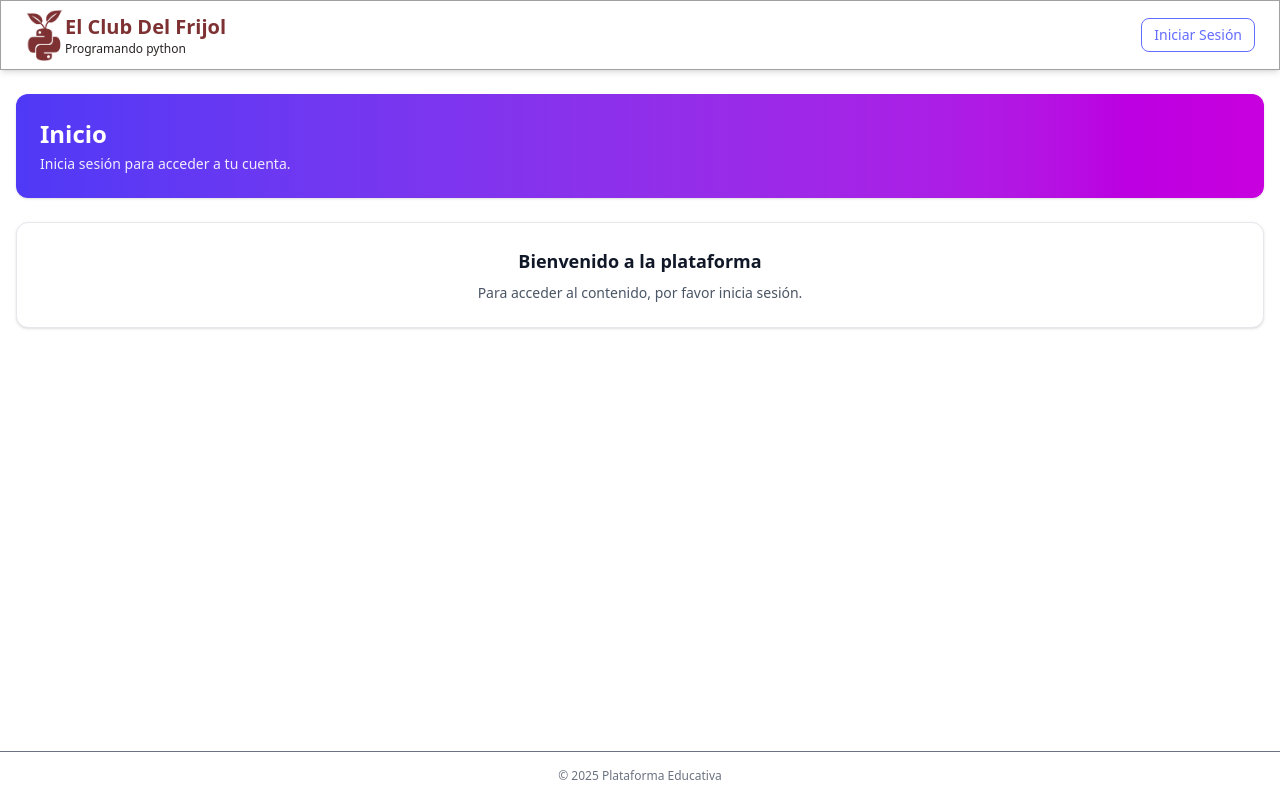
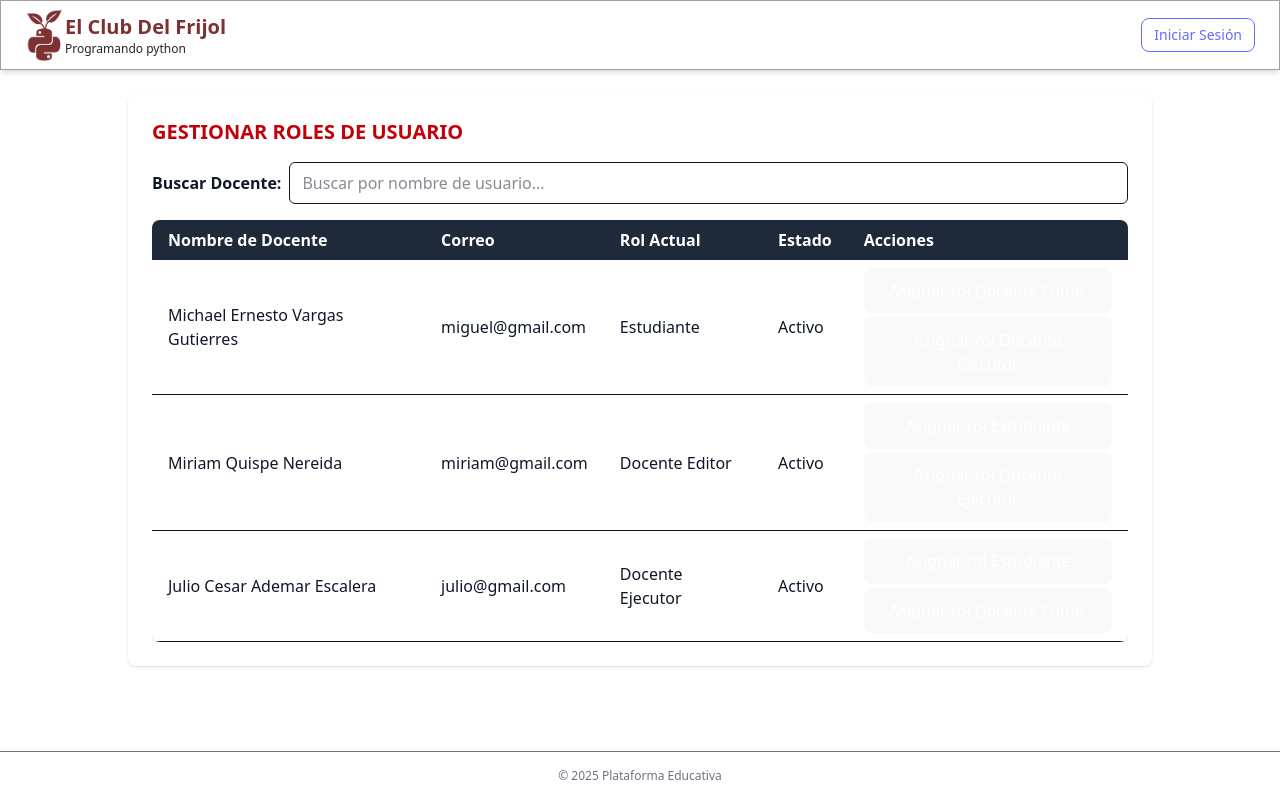
Before and after one commit to brethitman/GENERACION-DE-SOFTWARE, a React (Vite) app in the folder FRONTEND_GS/: page /roles in a window 1280 px wide. Built offline with nearby package versions, Linux system fonts and the light colour scheme; no server answers.

Commit message:
rolesUsuario

```diff
--- a/FRONTEND_GS/src/App.tsx
+++ b/FRONTEND_GS/src/App.tsx
@@ -12,6 +12,7 @@ import Registro from "./pages/Registro/Registro";
 import Users from "./pages/Users/Users";
 import PanelEstudiante from "./pages/panels/PanelEstudiante";
 import PanelAdmin from "./pages/panels/PanelAdmin";
+import Roles from "./pages/admi/GestionarRoles";
 
 export default function App() {
   return (
@@ -21,7 +22,8 @@ export default function App() {
         <Route path="/" element={<Home />} />
         <Route path="/login" element={<Login />} />
         <Route path="/registro" element={<Registro />} />
-<Route
+        <Route path="/roles" element={<Roles />} />
+    <Route
       path="/panel/admin"
       element={
 
@@ -29,6 +31,7 @@ export default function App() {
 
       }
     />
+
 
         {/* Privado */}
         <Route
--- /dev/null
+++ b/FRONTEND_GS/src/pages/admi/GestionarRoles.tsx
@@ -0,0 +1,79 @@
+export default function RolesUsuario() {
+  return (
+    <div className="p-6 max-w-5xl mx-auto bg-white rounded-lg shadow">
+      <h1 className="text-xl font-bold text-red-700 mb-4">GESTIONAR ROLES DE USUARIO</h1>
+
+      {/* Buscador */}
+      <div className="mb-4 flex items-center gap-2">
+        <label htmlFor="buscar" className="font-semibold">Buscar Docente:</label>
+        <input
+          id="buscar"
+          type="text"
+          placeholder="Buscar por nombre de usuario..."
+          className="flex-1 border rounded-md px-3 py-2 focus:outline-none focus:ring focus:ring-red-300"
+        />
+      </div>
+
+      {/* Tabla */}
+      <div className="overflow-x-auto">
+        <table className="w-full border-collapse rounded-lg overflow-hidden shadow">
+          <thead className="bg-gray-800 text-white">
+            <tr>
+              <th className="px-4 py-2 text-left">Nombre de Docente</th>
+              <th className="px-4 py-2 text-left">Correo</th>
+              <th className="px-4 py-2 text-left">Rol Actual</th>
+              <th className="px-4 py-2 text-left">Estado</th>
+              <th className="px-4 py-2 text-left">Acciones</th>
+            </tr>
+          </thead>
+          <tbody>
+            <tr className="border-b">
+              <td className="px-4 py-2">Michael Ernesto Vargas Gutierres</td>
+              <td className="px-4 py-2">miguel@gmail.com</td>
+              <td className="px-4 py-2">Estudiante</td>
+              <td className="px-4 py-2">Activo</td>
+              <td className="px-4 py-2 space-y-1 flex flex-col">
+                <button className="bg-red-600 text-white px-2 py-1 rounded hover:bg-red-700">
+                  Asignar rol Docente Editor
+                </button>
+                <button className="bg-red-600 text-white px-2 py-1 rounded hover:bg-red-700">
+                  Asignar rol Docente Ejecutor
+                </button>
+              </td>
+            </tr>
+
+            <tr className="border-b">
+              <td className="px-4 py-2">Miriam Quispe Nereida</td>
+              <td className="px-4 py-2">miriam@gmail.com</td>
+              <td className="px-4 py-2">Docente Editor</td>
+              <td className="px-4 py-2">Activo</td>
+              <td className="px-4 py-2 space-y-1 flex flex-col">
+                <button className="bg-red-600 text-white px-2 py-1 rounded hover:bg-red-700">
+                  Asignar rol Estudiante
+                </button>
+                <button className="bg-red-600 text-white px-2 py-1 rounded hover:bg-red-700">
+                  Asignar rol Docente Ejecutor
+                </button>
+              </td>
+            </tr>
+
+            <tr className="border-b">
+              <td className="px-4 py-2">Julio Cesar Ademar Escalera</td>
+              <td className="px-4 py-2">julio@gmail.com</td>
+              <td className="px-4 py-2">Docente Ejecutor</td>
+              <td className="px-4 py-2">Activo</td>
+              <td className="px-4 py-2 space-y-1 flex flex-col">
+                <button className="bg-red-600 text-white px-2 py-1 rounded hover:bg-red-700">
+                  Asignar rol Estudiante
+                </button>
+                <button className="bg-red-600 text-white px-2 py-1 rounded hover:bg-red-700">
+                  Asignar rol Docente Editor
+                </button>
+              </td>
+            </tr>
+          </tbody>
+        </table>
+      </div>
+    </div>
+  );
+}
--- a/FRONTEND_GS/src/pages/panels/PanelAdmin.tsx
+++ b/FRONTEND_GS/src/pages/panels/PanelAdmin.tsx
@@ -29,7 +29,7 @@ return (
 
     <div className="flex flex-col gap-6 w-[600px]">
       {/* Curso actual */}
-      <div className="bg-gray rounded-2xl p-6">
+      <div className="bg-gray rounded-2xl p-6s pace-y-4">
         <h2 className="text-lg font-bold text-gray-700 mb-2">CURSO</h2>
         <div className="bg-white rounded-2xl border border-gray-300 p-5 flex flex-col space-y-3">
           <div>
@@ -66,7 +66,6 @@ return (
           <ul className="text-sm text-gray-700 list-disc pl-5 space-y-1">
             <li>Ver datos de todos los usuarios</li>
             <li>Asignar roles (Editor / Ejecutor)</li>
-            <li>Dar de baja a un usuario</li>
           </ul>
           <button className="ml-auto flex items-center text-[#7E3132] font-medium hover:underline">
             Ir a Roles de Usuario <FaArrowRight className="ml-1" />
```
